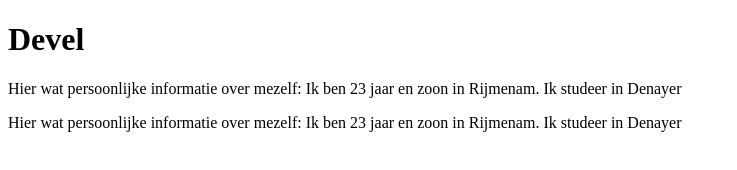
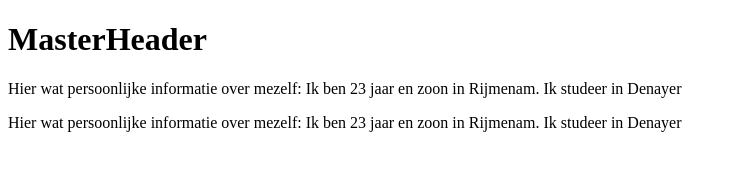
Before and after one commit to Jonas-DW/Git_Sessie, a plain HTML site: page index.html in a window 1280 px wide. Shown: the whole page, without its empty margins (0-737 px from the left). Drawn offline with Linux system fonts and the light colour scheme.

Commit message:
header master aangepast van index.html

```diff
--- a/index.html
+++ b/index.html
@@ -4,7 +4,7 @@
     <title>Dit is de title</title>
   </head>
   <body>
-    <h1>Devel</h1>
+    <h1>MasterHeader</h1>
     <p>Hier wat persoonlijke informatie over mezelf: Ik ben 23 jaar en zoon in Rijmenam. Ik studeer in Denayer</p>
     <p>Hier wat persoonlijke informatie over mezelf:
      Ik ben 23 jaar en zoon in Rijmenam.
```
